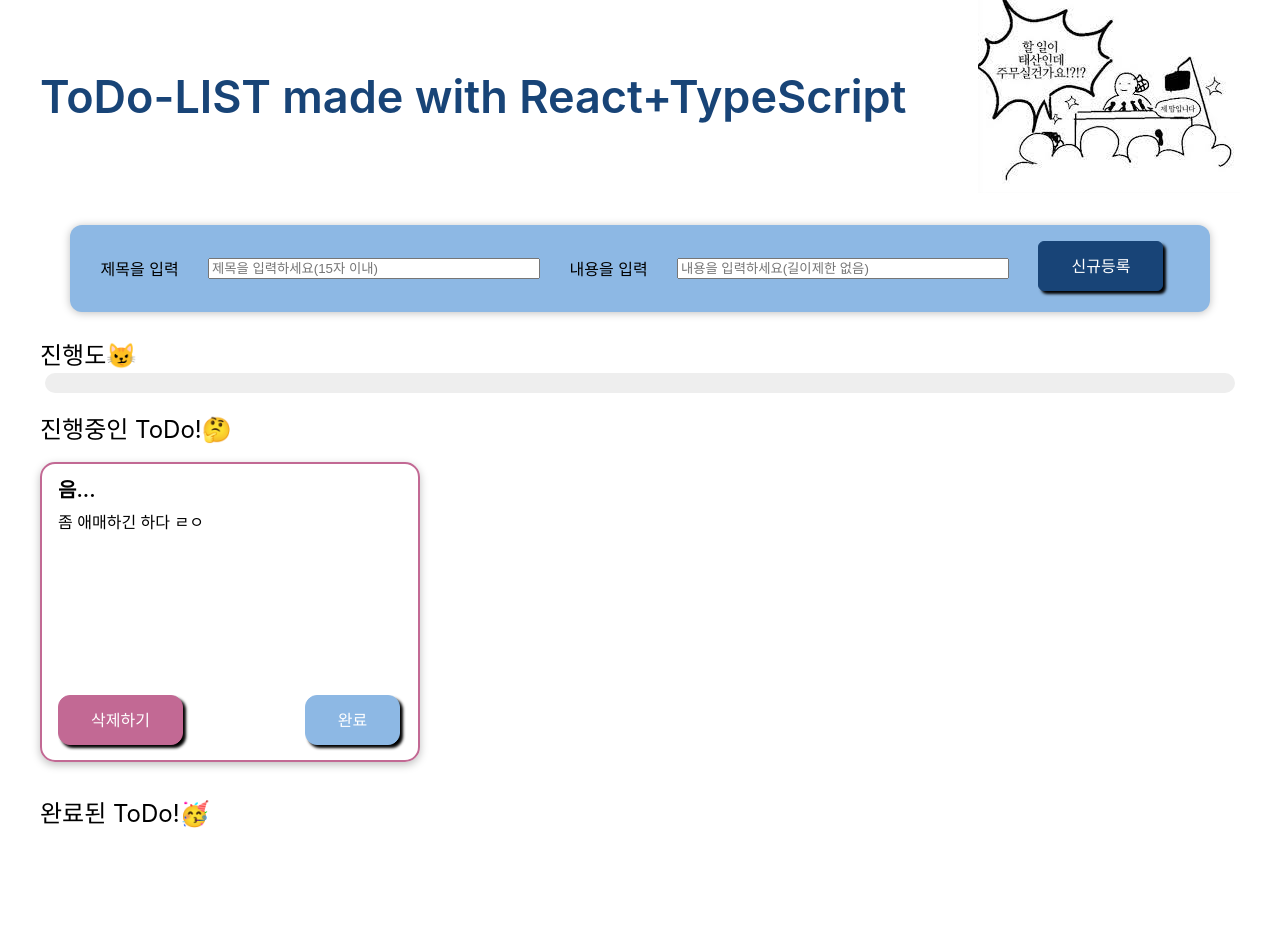
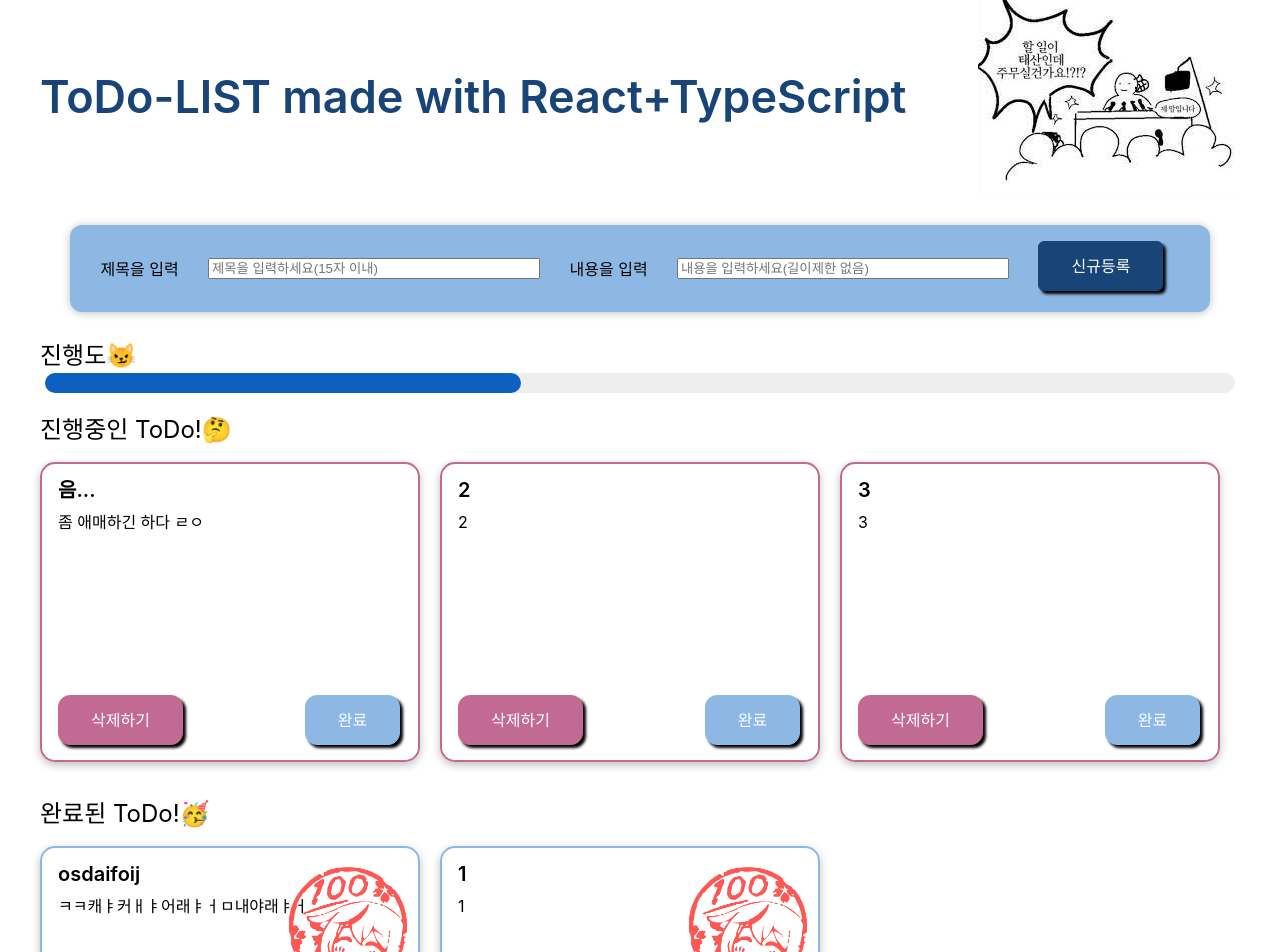
Before and after one commit to Laejun-Kim/todo-list-ts, a React (Create React App) app: page / in a window 1280 px wide. Shown: the top 952 px of the page. Before the commit the page ends 866 px from the top, so only its background shows below. Built offline with nearby package versions, Linux system fonts and the light colour scheme; data requests are answered from the project's data file.

Commit message:
주석 정리

```diff
--- a/db.json
+++ b/db.json
@@ -5,6 +5,30 @@
       "title": "음...",
       "content": "좀 애매하긴 하다 ㄹㅇ",
       "isDone": false
+    },
+    {
+      "id": "2Yr1EELiClXCCaUyuFiLu",
+      "title": "osdaifoij",
+      "content": "ㅋㅋ캐ㅑ커ㅐㅑ어래ㅑㅓㅁ내야래ㅑㅓ",
+      "isDone": true
+    },
+    {
+      "id": "E8PyU1jZy7MmwQ-_ypgjz",
+      "title": "1",
+      "content": "1",
+      "isDone": true
+    },
+    {
+      "id": "F4Ybw9yJeAIf2lkIsO0lf",
+      "title": "2",
+      "content": "2",
+      "isDone": false
+    },
+    {
+      "id": "n1AUhFKMpHhp22LrOjh42",
+      "title": "3",
+      "content": "3",
+      "isDone": false
     }
   ]
 }
--- a/src/components/NewTodo.tsx
+++ b/src/components/NewTodo.tsx
@@ -1,4 +1,4 @@
-import React, { FormEvent, useRef } from "react";
+import { FormEvent, useRef } from "react";
 import Todo from "../models/todo";
 import { useMutation, useQueryClient } from "@tanstack/react-query";
 import { addTodo } from "../apis/jsonserver";
--- a/src/components/TodoCard.tsx
+++ b/src/components/TodoCard.tsx
@@ -35,7 +35,6 @@ const TodoCard = ({ item, isDone }: TodoCardProps) => {
     Swal.fire({
       title: "삭제할까요?",
       text: "삭제된 내용은 복구할 수 없습니다",
-      //   icon: "warning",
       showCancelButton: true,
       confirmButtonColor: "#c26994",
       cancelButtonColor: "#8db8e4",
@@ -46,7 +45,6 @@ const TodoCard = ({ item, isDone }: TodoCardProps) => {
         Swal.fire({
           title: "삭제완료",
           text: "성공적으로 삭제하였습니다",
-          //   icon: "success",
           confirmButtonColor: "#8db8e4",
         });
         deleteMutate.mutate(id);
```
